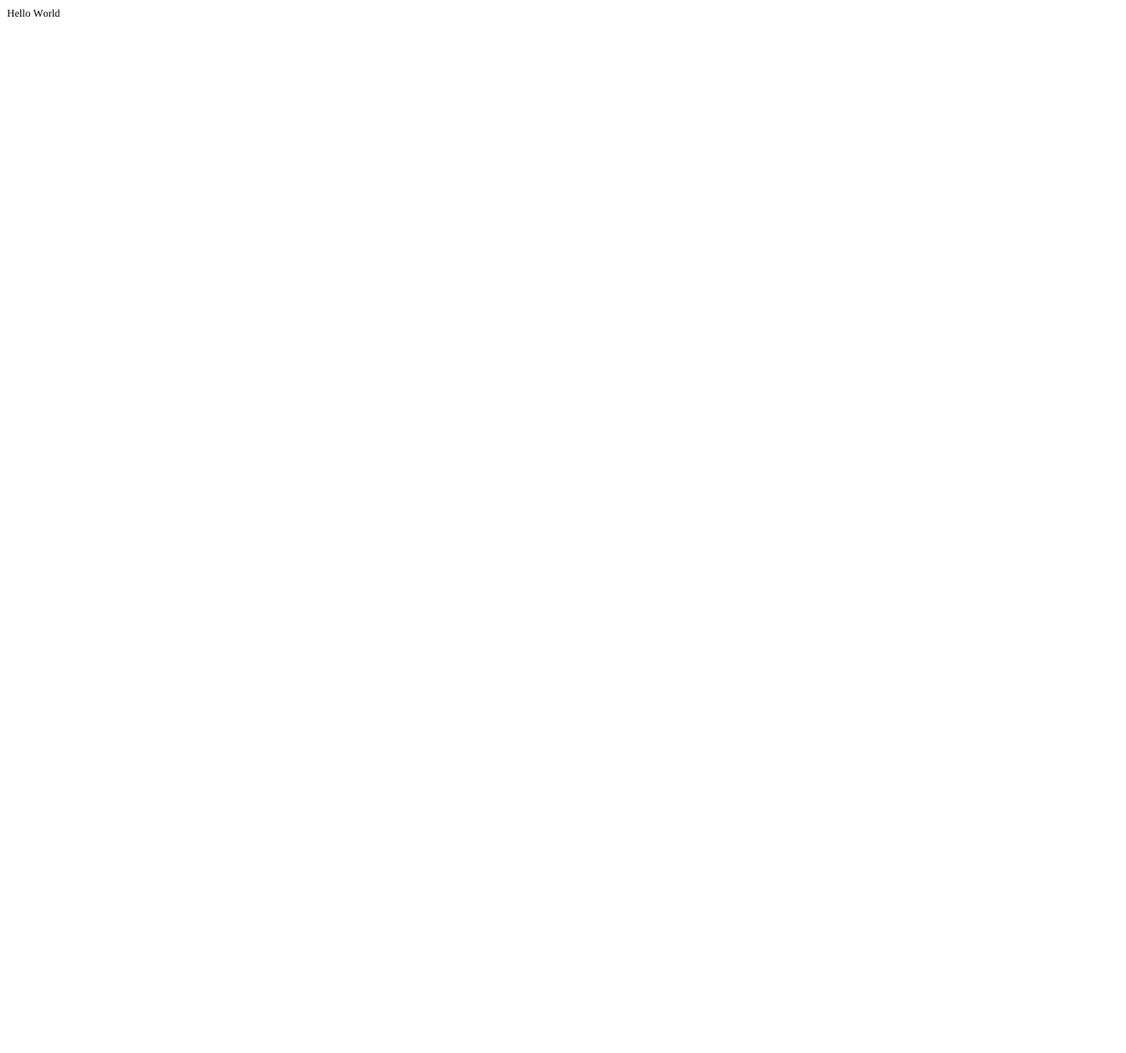
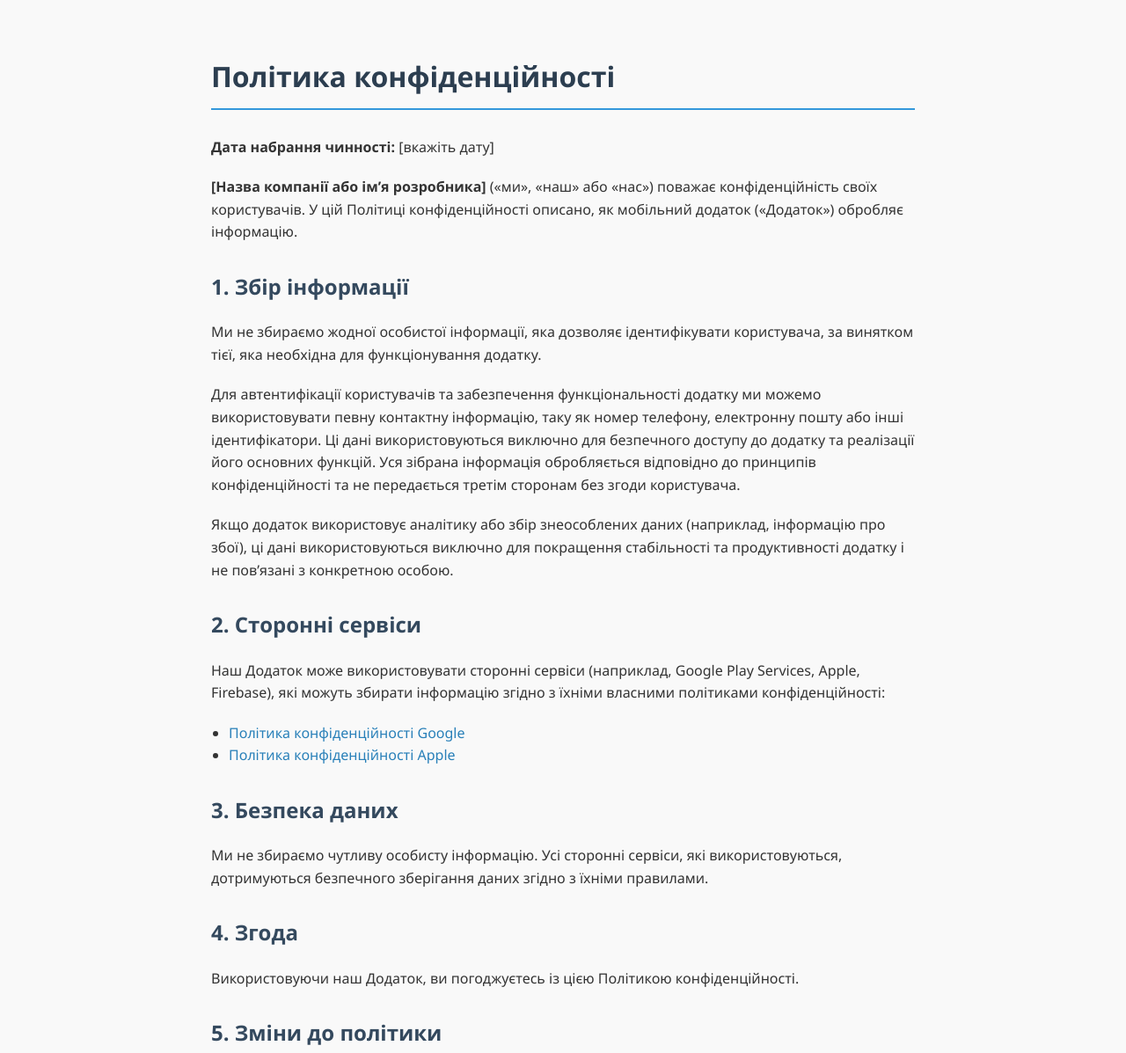
Before and after one commit to lLeoNeedl/lleoneedl.github.io, a plain HTML site: page index.html in a window 1280 px wide. Shown: the top 1197 px of the page at 88% size. Before the commit the page ends 800 px from the top, so only its background shows below. Drawn offline with Linux system fonts and the light colour scheme.

Commit message:
Adds Privacy Policy

```diff
--- a/index.html
+++ b/index.html
@@ -1,17 +1,84 @@
-<!DOCTYPE html PUBLIC "-//W3C//DTD HTML 4.01//EN" "http://www.w3.org/TR/html4/strict.dtd">
-<html>
+<!DOCTYPE html>
+<html lang="uk">
 <head>
-  <meta http-equiv="Content-Type" content="text/html; charset=utf-8">
-  <meta http-equiv="Content-Style-Type" content="text/css">
-  <title></title>
-  <meta name="Generator" content="Cocoa HTML Writer">
-  <meta name="CocoaVersion" content="2575.6">
-  <style type="text/css">
-    p.p1 {margin: 0.0px 0.0px 0.0px 0.0px; font: 12.0px Times; -webkit-text-stroke: #000000}
-    span.s1 {font-kerning: none}
+  <meta charset="UTF-8">
+  <meta name="viewport" content="width=device-width, initial-scale=1">
+  <title>Політика конфіденційності</title>
+  <style>
+    body {
+      font-family: 'Segoe UI', Roboto, sans-serif;
+      line-height: 1.6;
+      padding: 40px 20px;
+      max-width: 800px;
+      margin: auto;
+      background: #f9f9f9;
+      color: #333;
+    }
+
+    h1, h2 {
+      color: #2c3e50;
+    }
+
+    h1 {
+      border-bottom: 2px solid #3498db;
+      padding-bottom: 10px;
+      margin-bottom: 30px;
+    }
+
+    h2 {
+      margin-top: 30px;
+      color: #34495e;
+    }
+
+    a {
+      color: #2980b9;
+      text-decoration: none;
+    }
+
+    a:hover {
+      text-decoration: underline;
+    }
+
+    ul {
+      padding-left: 20px;
+    }
+
+    p, ul {
+      margin-bottom: 20px;
+    }
   </style>
 </head>
 <body>
-<p class="p1"><span class="s1">Hello World</span></p>
+  <h1>Політика конфіденційності</h1>
+  <p><strong>Дата набрання чинності:</strong> [вкажіть дату]</p>
+
+  <p><strong>[Назва компанії або ім’я розробника]</strong> («ми», «наш» або «нас») поважає конфіденційність своїх користувачів. У цій Політиці конфіденційності описано, як мобільний додаток («Додаток») обробляє інформацію.</p>
+
+  <h2>1. Збір інформації</h2>
+  <p>Ми не збираємо жодної особистої інформації, яка дозволяє ідентифікувати користувача, за винятком тієї, яка необхідна для функціонування додатку.</p>
+
+  <p>Для автентифікації користувачів та забезпечення функціональності додатку ми можемо використовувати певну контактну інформацію, таку як номер телефону, електронну пошту або інші ідентифікатори. Ці дані використовуються виключно для безпечного доступу до додатку та реалізації його основних функцій. Уся зібрана інформація обробляється відповідно до принципів конфіденційності та не передається третім сторонам без згоди користувача.</p>
+
+  <p>Якщо додаток використовує аналітику або збір знеособлених даних (наприклад, інформацію про збої), ці дані використовуються виключно для покращення стабільності та продуктивності додатку і не пов’язані з конкретною особою.</p>
+
+  <h2>2. Сторонні сервіси</h2>
+  <p>Наш Додаток може використовувати сторонні сервіси (наприклад, Google Play Services, Apple, Firebase), які можуть збирати інформацію згідно з їхніми власними політиками конфіденційності:</p>
+  <ul>
+    <li><a href="https://policies.google.com/privacy" target="_blank">Політика конфіденційності Google</a></li>
+    <li><a href="https://www.apple.com/legal/privacy/" target="_blank">Політика конфіденційності Apple</a></li>
+  </ul>
+
+  <h2>3. Безпека даних</h2>
+  <p>Ми не збираємо чутливу особисту інформацію. Усі сторонні сервіси, які використовуються, дотримуються безпечного зберігання даних згідно з їхніми правилами.</p>
+
+  <h2>4. Згода</h2>
+  <p>Використовуючи наш Додаток, ви погоджуєтесь із цією Політикою конфіденційності.</p>
+
+  <h2>5. Зміни до політики</h2>
+  <p>Ми можемо періодично оновлювати цю політику. Усі зміни будуть опубліковані на цій сторінці з новою датою набрання чинності.</p>
+
+  <h2>6. Зв’язок з нами</h2>
+  <p>Якщо у вас виникли питання щодо цієї політики, будь ласка, зв’яжіться з нами: <br>
+  [Ваше ім’я або email для зв'язку]</p>
 </body>
 </html>
```
